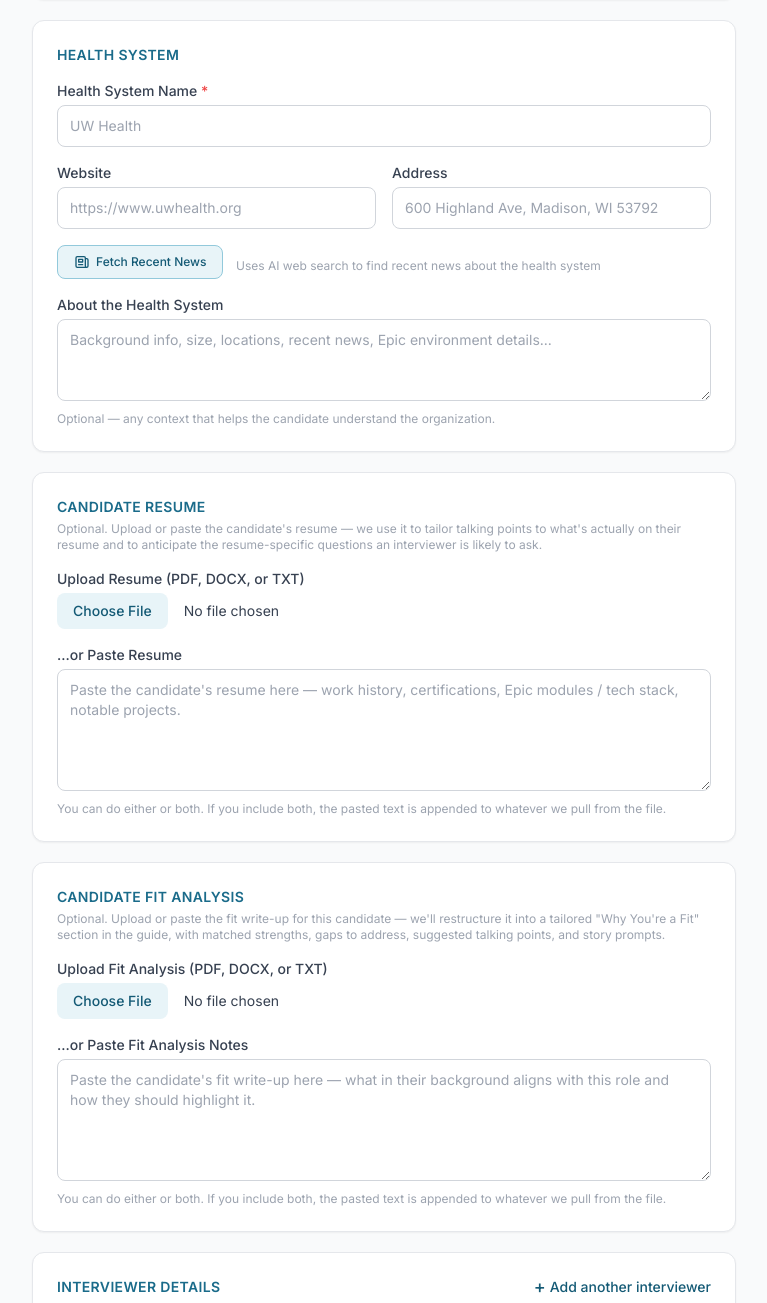
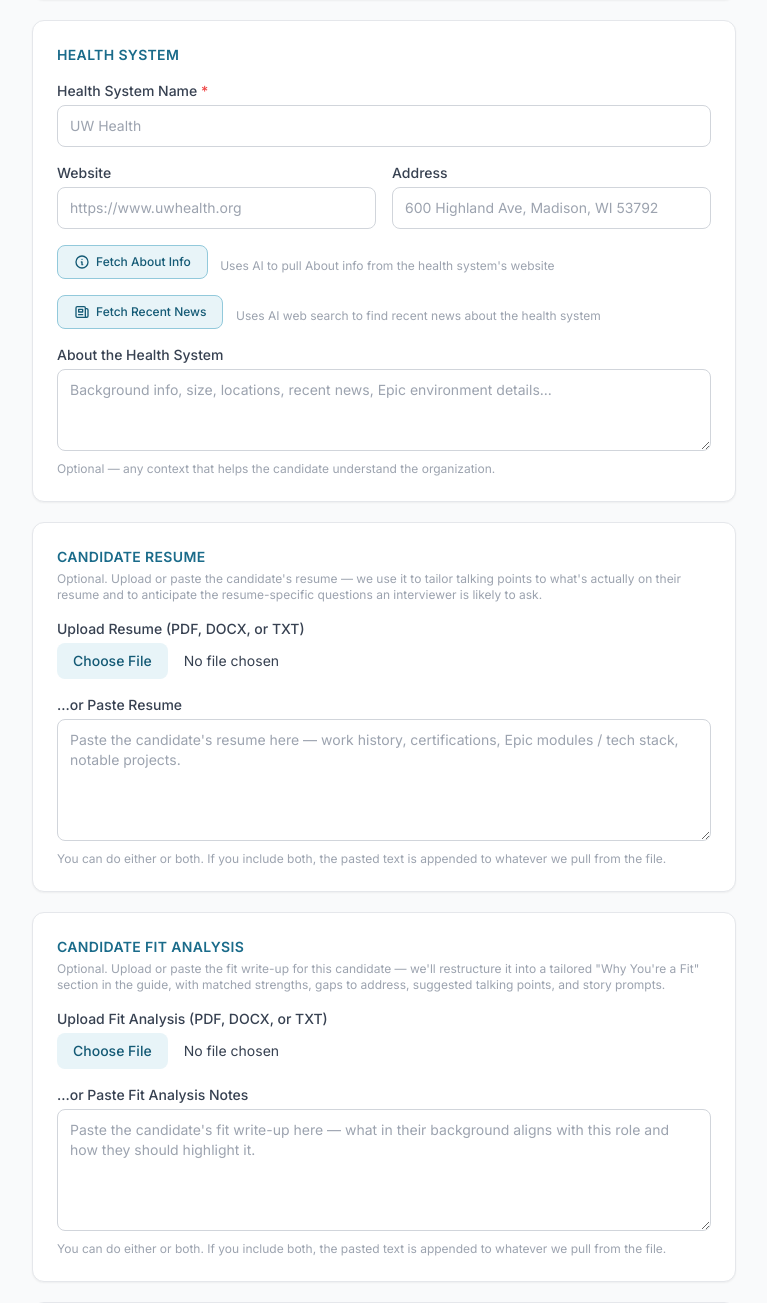
Before and after one commit to rneill2000/Anura-Interview-Guide, a Django app: page / in a window 1280 px wide. Shown: the part 603-1906 px from the top of the page, without its empty margins (256-1023 px from the left). Run offline with Django 5.2, Linux system fonts and the light colour scheme; some libraries are stand-ins or nearby versions.

Commit message:
Add Fetch About Info button for health system

```diff
--- a/core/views.py
+++ b/core/views.py
@@ -8,7 +8,7 @@ from django.shortcuts import render, redirect
 from django.http import FileResponse, Http404, JsonResponse
 from django.conf import settings
 from django.views.decorators.http import require_http_methods
-from guide_generator.generator import generate_interview_guide, DEFAULT_INTERVIEW_TIPS, GENERAL_TIPS, FOLLOW_UP_TIPS, _generate_recent_news
+from guide_generator.generator import generate_interview_guide, DEFAULT_INTERVIEW_TIPS, GENERAL_TIPS, FOLLOW_UP_TIPS, _generate_recent_news, _generate_about_info
 from guide_generator.pdf_builder import build_guide_pdf
 
 logger = logging.getLogger(__name__)
@@ -450,6 +450,33 @@ def fetch_news(request):
 
 
 @require_http_methods(["POST"])
+def fetch_about_info(request):
+    """AJAX endpoint: fetch and summarize a health system's About page."""
+    import json
+    try:
+        body = json.loads(request.body)
+        website_url = (body.get("website_url") or "").strip()
+        health_system_name = (body.get("health_system_name") or "").strip()
+    except (json.JSONDecodeError, AttributeError):
+        return JsonResponse({"ok": False, "error": "Invalid JSON."}, status=400)
+
+    if not website_url:
+        return JsonResponse({"ok": False, "error": "Please enter a website URL first."})
+    if not health_system_name:
+        return JsonResponse({"ok": False, "error": "Please enter the health system name first."})
+
+    try:
+        about_text = _generate_about_info(health_system_name, website_url)
+        if about_text:
+            return JsonResponse({"ok": True, "about": about_text})
+        else:
+            return JsonResponse({"ok": False, "error": "Could not retrieve About information."})
+    except Exception:
+        logger.exception("fetch_about_info failed")
+        return JsonResponse({"ok": False, "error": "Failed to fetch About info. Please try again."}, status=500)
+
+
+@require_http_methods(["POST"])
 def fetch_interviewer_notes(request):
     """AJAX endpoint: AI-draft notes about a single interviewer so Rachel can
     preview + edit before sending through to the PDF generator."""
--- a/guide_generator/generator.py
+++ b/guide_generator/generator.py
@@ -380,6 +380,36 @@ Rules:
         return {}
 
 
+def _generate_about_info(health_system_name: str, website_url: str) -> str:
+    """Fetch a health system's website and return a concise About summary.
+
+    Uses Claude with web search to visit the site, find the About/mission
+    content, and condense it into 3-5 sentences suitable for the interview
+    guide's 'About the Health System' field.
+    """
+    prompt = f"""Visit {website_url} and find the "About Us", "About", "Our Mission", "Who We Are",
+or similar page for {health_system_name}.
+
+Summarize the health system in 3-5 sentences covering:
+- What they are (hospital, health system, academic medical center, etc.)
+- Size and scope (number of hospitals, clinics, employees, beds if available)
+- Mission or values
+- Geographic service area
+- Any notable specialties, rankings, or affiliations (e.g. academic, research, Epic environment)
+
+Write in third person, factual tone. Do NOT include any JSON formatting — return ONLY the plain text summary paragraph.
+If you cannot access the site or find About information, return a brief summary based on what you know about {health_system_name}."""
+
+    result = _call_claude_with_search(prompt)
+    if result:
+        # Strip any markdown formatting the model might add
+        cleaned = result.strip()
+        if cleaned.startswith('"') and cleaned.endswith('"'):
+            cleaned = cleaned[1:-1]
+        return cleaned
+    return ""
+
+
 def _generate_recent_news(form_data: dict) -> list[dict]:
     """AI-generated recent news about the health system using web search.
 
--- a/interview_guide_project/urls.py
+++ b/interview_guide_project/urls.py
@@ -9,6 +9,7 @@ urlpatterns = [
     path('finalize/', views.finalize_guide, name='finalize_guide'),
     path('download/<str:filename>/', views.download_guide, name='download_guide'),
     path('fetch-news/', views.fetch_news, name='fetch_news'),
+    path('fetch-about-info/', views.fetch_about_info, name='fetch_about_info'),
     path('fetch-interviewer-notes/', views.fetch_interviewer_notes, name='fetch_interviewer_notes'),
     path('bullhorn/candidates/', views.bullhorn_candidate_search, name='bullhorn_candidate_search'),
     path('bullhorn/jobs/', views.bullhorn_job_search, name='bullhorn_job_search'),
--- a/templates/index.html
+++ b/templates/index.html
@@ -125,6 +125,27 @@
                        class="w-full px-3 py-2.5 border border-gray-300 rounded-lg text-sm focus:ring-2 focus:ring-anura-100 focus:border-anura-500 outline-none transition">
             </div>
         </div>
+        <!-- Fetch About Info Button -->
+        <div class="mb-4">
+            <button type="button" id="fetchAboutBtn" onclick="fetchAboutInfo()"
+                    class="inline-flex items-center px-4 py-2 bg-anura-50 hover:bg-anura-100 text-anura-600 font-medium rounded-lg text-xs transition-all duration-200 border border-anura-200">
+                <svg class="w-4 h-4 mr-1.5" fill="none" stroke="currentColor" viewBox="0 0 24 24" xmlns="http://www.w3.org/2000/svg">
+                    <path stroke-linecap="round" stroke-linejoin="round" stroke-width="2" d="M13 16h-1v-4h-1m1-4h.01M21 12a9 9 0 11-18 0 9 9 0 0118 0z"></path>
+                </svg>
+                <span id="fetchAboutBtnText">Fetch About Info</span>
+                <span id="fetchAboutSpinner" class="hidden">
+                    <svg class="animate-spin ml-1 h-3.5 w-3.5 text-anura-500 inline" xmlns="http://www.w3.org/2000/svg" fill="none" viewBox="0 0 24 24">
+                        <circle class="opacity-25" cx="12" cy="12" r="10" stroke="currentColor" stroke-width="4"></circle>
+                        <path class="opacity-75" fill="currentColor" d="M4 12a8 8 0 018-8V0C5.373 0 0 5.373 0 12h4z"></path>
+                    </svg>
+                </span>
+            </button>
+            <span class="text-xs text-gray-400 ml-2">Uses AI to pull About info from the health system's website</span>
+        </div>
+        <div id="aboutError" class="hidden mb-4">
+            <div class="bg-yellow-50 border border-yellow-200 text-yellow-700 px-4 py-2.5 rounded-lg text-xs"></div>
+        </div>
+
         <!-- Fetch News Button -->
         <div class="mb-4">
             <button type="button" id="fetchNewsBtn" onclick="fetchRecentNews()"
@@ -498,6 +519,70 @@ document.getElementById('guideForm').addEventListener('submit', function() {
     btn.disabled = true;
     btn.classList.add('opacity-70', 'cursor-wait');
 });
+
+function fetchAboutInfo() {
+    const websiteUrl = (document.getElementById('health_system_website') || {}).value.trim();
+    const healthSystemName = (document.getElementById('health_system_name') || {}).value.trim();
+    const errorDiv = document.getElementById('aboutError');
+
+    if (!websiteUrl) {
+        errorDiv.classList.remove('hidden');
+        errorDiv.querySelector('div').textContent = 'Please enter a website URL first.';
+        return;
+    }
+    if (!healthSystemName) {
+        errorDiv.classList.remove('hidden');
+        errorDiv.querySelector('div').textContent = 'Please enter the health system name first.';
+        return;
+    }
+
+    const btn = document.getElementById('fetchAboutBtn');
+    const btnText = document.getElementById('fetchAboutBtnText');
+    const spinner = document.getElementById('fetchAboutSpinner');
+
+    btn.disabled = true;
+    btn.classList.add('opacity-70', 'cursor-wait');
+    btnText.textContent = 'Fetching...';
+    spinner.classList.remove('hidden');
+    errorDiv.classList.add('hidden');
+
+    const csrfToken = document.querySelector('[name=csrfmiddlewaretoken]').value;
+
+    fetch('{% url "fetch_about_info" %}', {
+        method: 'POST',
+        headers: { 'Content-Type': 'application/json', 'X-CSRFToken': csrfToken },
+        body: JSON.stringify({ website_url: websiteUrl, health_system_name: healthSystemName }),
+    })
+    .then(function(r) { return r.json(); })
+    .then(function(data) {
+        btn.disabled = false;
+        btn.classList.remove('opacity-70', 'cursor-wait');
+        btnText.textContent = 'Fetch About Info';
+        spinner.classList.add('hidden');
+
+        if (!data.ok) {
+            errorDiv.classList.remove('hidden');
+            errorDiv.querySelector('div').textContent = data.error || 'Could not fetch About info.';
+            return;
+        }
+        // Fill the About textarea
+        var aboutField = document.getElementById('health_system_info');
+        if (aboutField) {
+            aboutField.value = data.about;
+            aboutField.classList.add('ring-2', 'ring-anura-200');
+            setTimeout(function() { aboutField.classList.remove('ring-2', 'ring-anura-200'); }, 1500);
+        }
+    })
+    .catch(function(err) {
+        btn.disabled = false;
+        btn.classList.remove('opacity-70', 'cursor-wait');
+        btnText.textContent = 'Fetch About Info';
+        spinner.classList.add('hidden');
+        errorDiv.classList.remove('hidden');
+        errorDiv.querySelector('div').textContent = 'Failed to fetch About info. Please try again.';
+        console.error('About fetch error:', err);
+    });
+}
 
 function fetchRecentNews() {
     const healthSystemName = document.getElementById('health_system_name').value.trim();
```
